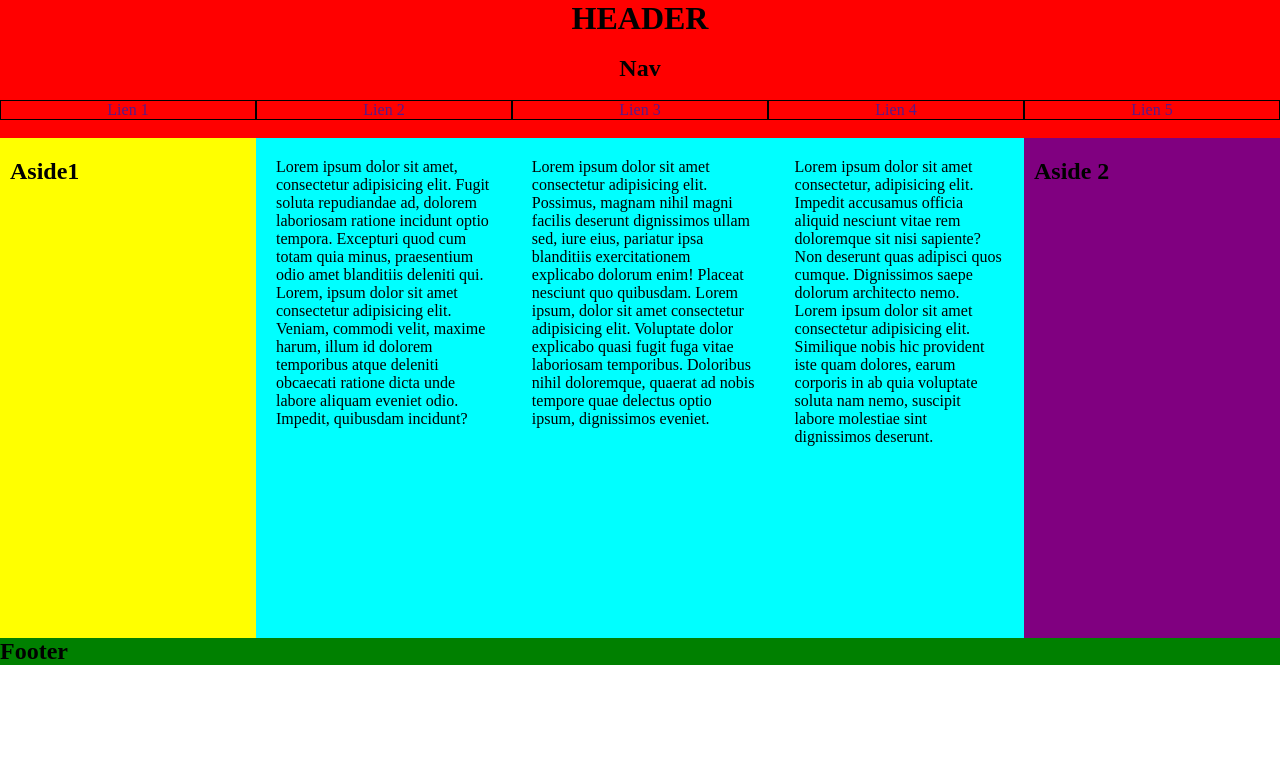
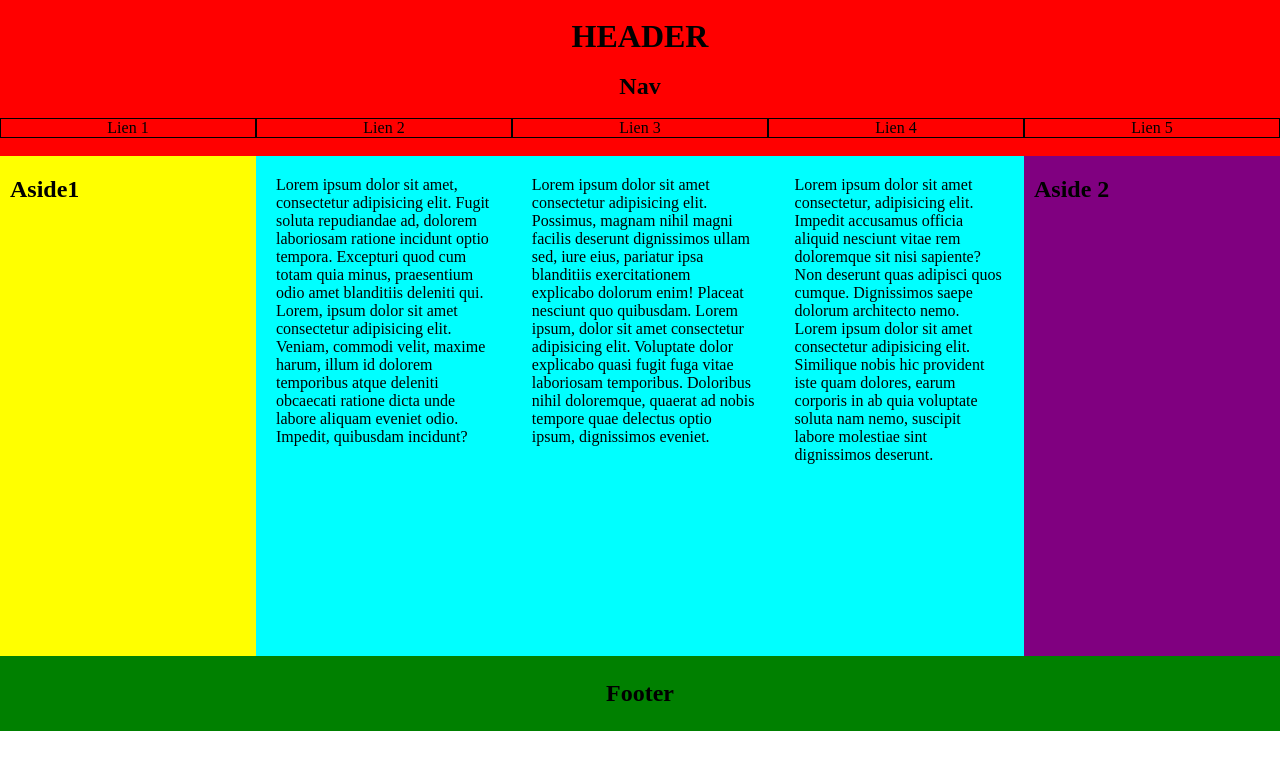
Before and after one commit to flnh/flex, a plain HTML site: page index.html in a window 1280 px wide. Drawn offline with Linux system fonts and the light colour scheme.

Commit message:
CSS add footer

```diff
--- a/css/style.css
+++ b/css/style.css
@@ -36,7 +36,13 @@ li {
 }
 
 a {
+  display: block;
+  color: black;
   text-decoration: none;
+}
+
+a:hover {
+  background-color: tomato;
 }
 
 /* ------------------------ */
@@ -78,4 +84,8 @@ article {
 
 footer {
   background-color: green;
+  height: 75px;
+  display: flex;
+  justify-content: center;
+  align-items: center;
 }
```
Also changed, not shown: index.html (+1 -0 lines).
